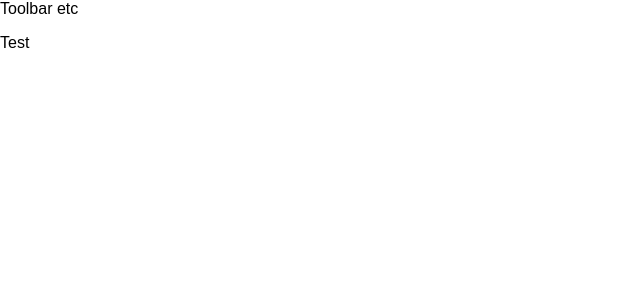
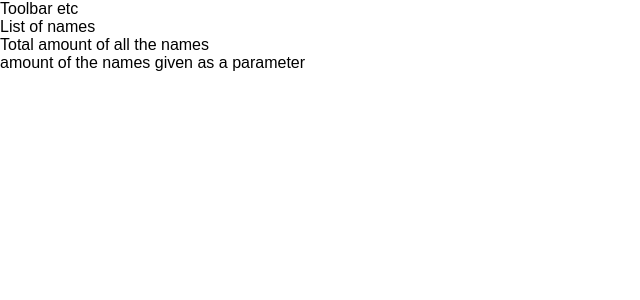
Before and after one commit to HannaTuominen/NameApp, a React (Create React App) app in the folder frontend/: page / in a window 1280 px wide. Shown: the top 300 px of the page, without its empty margins (0-640 px from the left). Built offline with nearby package versions, Linux system fonts and the light colour scheme.

Commit message:
Add names container for all of the needed names list
The container will have the full list of the names, the total amount of names and the amount of names given as a parameter.

```diff
--- a/frontend/src/App.js
+++ b/frontend/src/App.js
@@ -1,12 +1,13 @@
 import React, { Component } from 'react';
 import Layout from "./components/Layout/Layout";
+import NamesContainer from "./containers/NamesContainer/NamesContainer";
 
 class App extends Component {
   render() {
     return (
       <div>
         <Layout>
-          <p>Test</p>
+          <NamesContainer/>
         </Layout>
       </div>
     );
--- /dev/null
+++ b/frontend/src/containers/NamesContainer/NamesContainer.js
@@ -0,0 +1,22 @@
+import React, { Component } from 'react';
+import Auxiliary from "../../hoc/Auxiliary";
+
+class NamesContainer extends Component {
+  render() {
+    return (
+      <Auxiliary>
+        <div>
+          List of names
+        </div>
+        <div>
+          Total amount of all the names
+        </div>
+        <div>
+          amount of the names given as a parameter
+        </div>
+      </Auxiliary>
+    );
+  }
+}
+
+export default NamesContainer;
```
